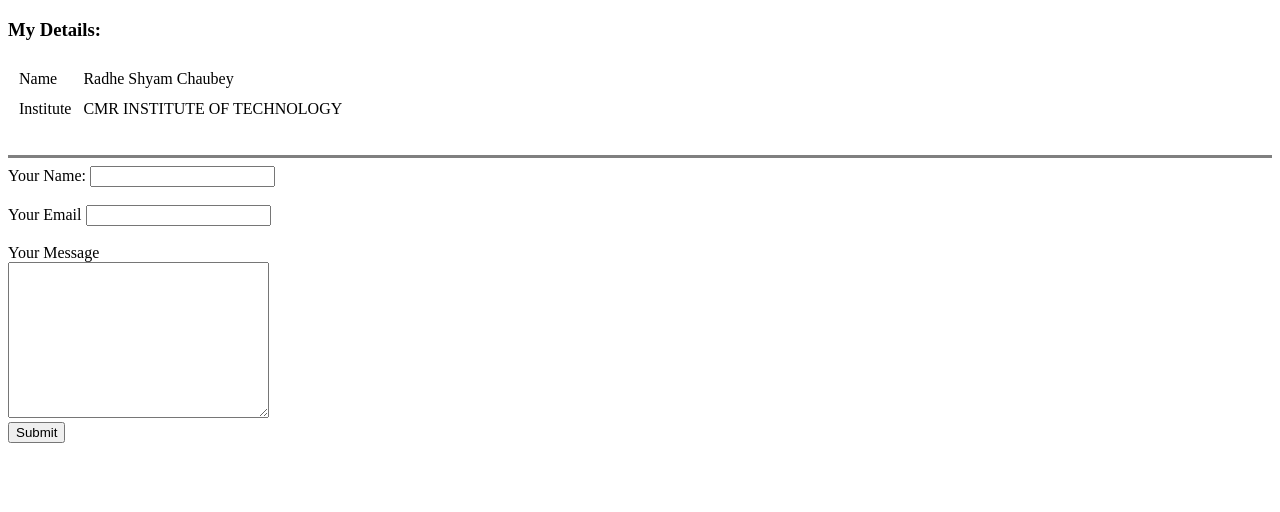
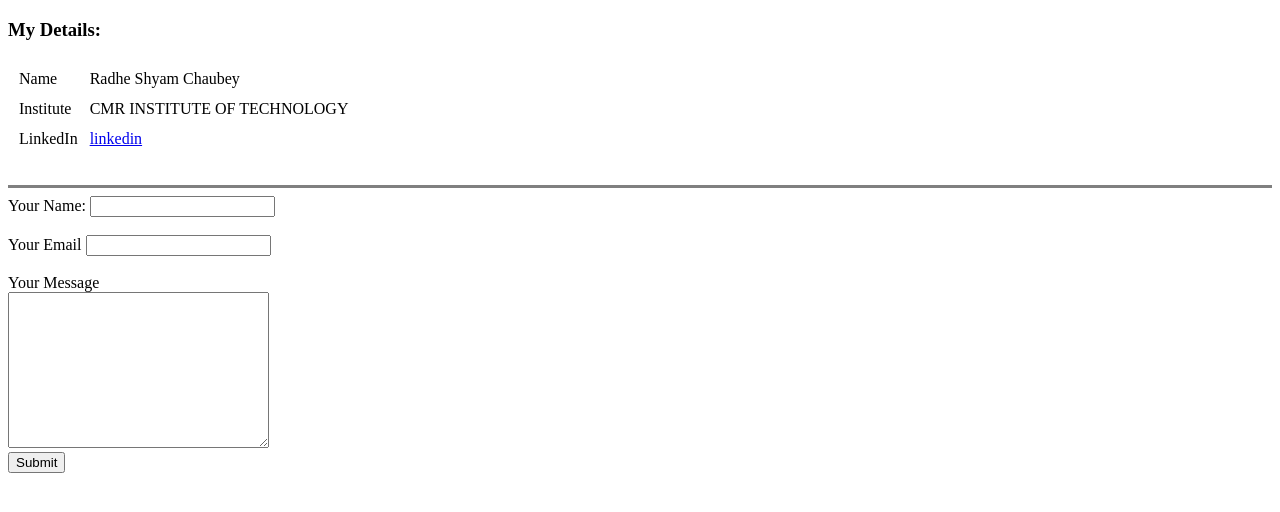
Before and after one commit to radhe459/First-Webpage, a plain HTML site: page contact.html in a window 1280 px wide. Drawn offline with Linux system fonts and the light colour scheme.

Commit message:
contact modified

```diff
--- a/contact.html
+++ b/contact.html
@@ -19,6 +19,10 @@
             <td>Institute </td>
             <td>CMR INSTITUTE OF TECHNOLOGY</td>
         </tr>
+        <tr>
+            <td>LinkedIn</td>
+            <td><a href="https://www.linkedin.com/in/radheshyamrsc">linkedin</a></td>
+        </tr>
     </table>
     <br>
     <hr size="3" noshade>
```
